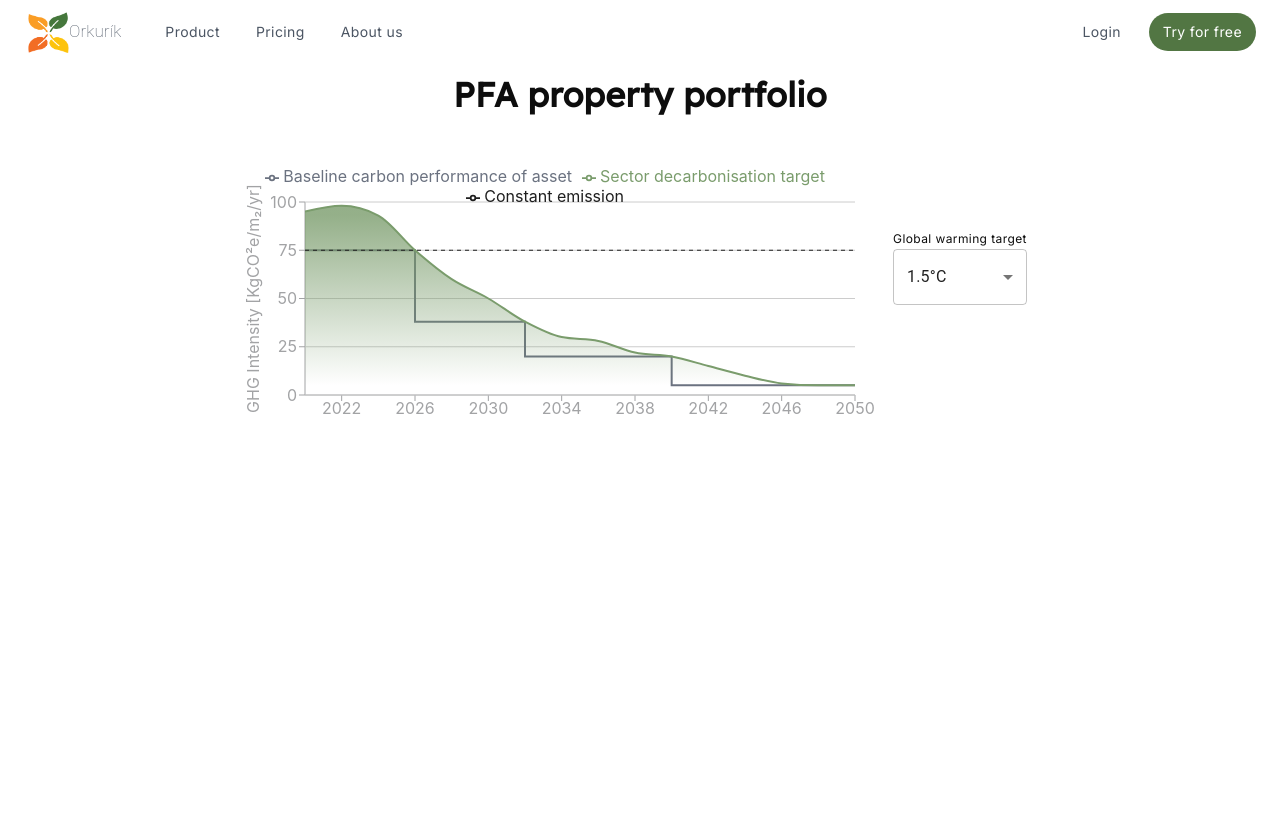
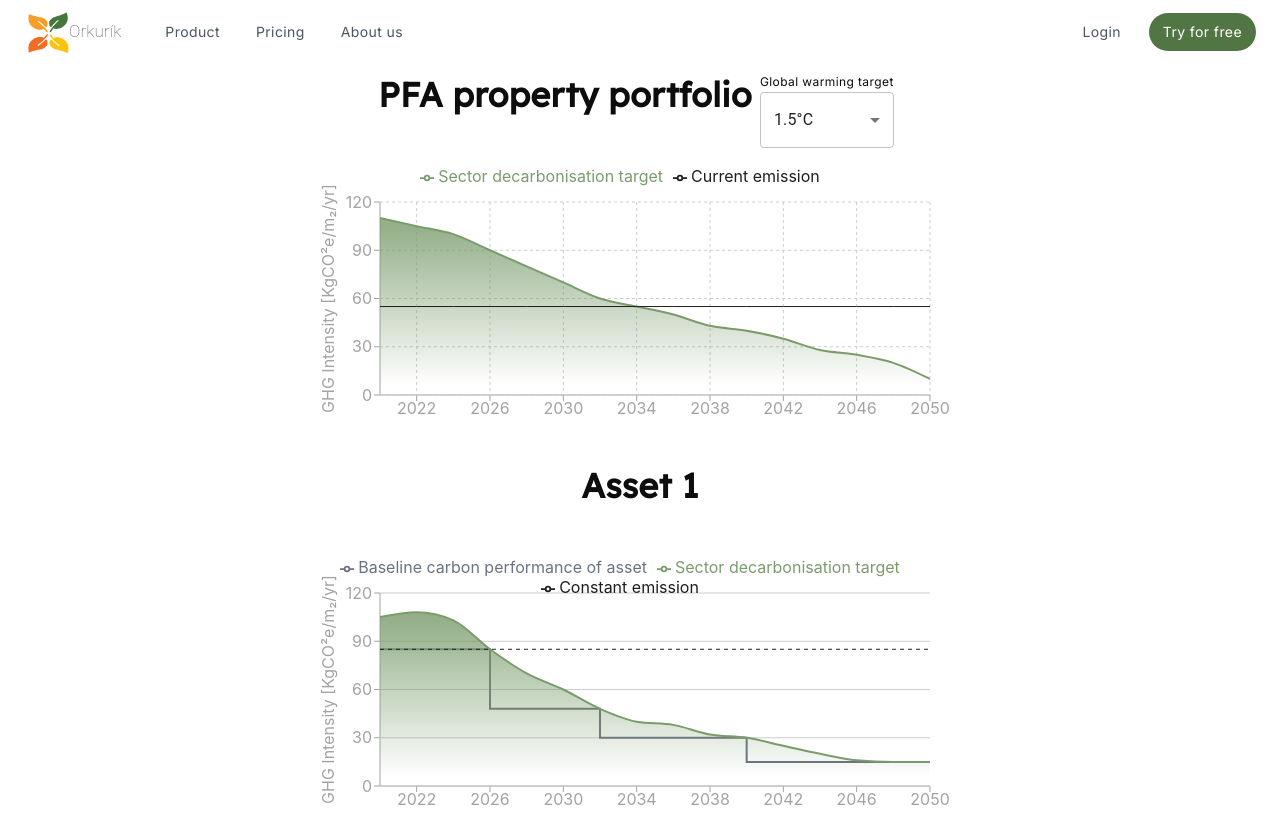
Before and after one commit to livols/Decarb, a React (Create React App) app: page /portfolio in a window 1280 px wide. Built offline with nearby package versions, Linux system fonts and the light colour scheme.

Commit message:
Added select to portfolio, to change both graphs global warming target

```diff
--- a/src/pages/portfolio.tsx
+++ b/src/pages/portfolio.tsx
@@ -1,10 +1,90 @@
 import { Graph } from "../visualisation/strandingDiagram/graph";
-import { strandingData } from "../data/dummy";
+import { OverviewGraph } from "../visualisation/portfolioDiagram/overviewGraph";
+import { overviewData, strandingData } from "../data/dummy";
+import { useState } from "react";
+import { Box, FormControl, MenuItem, Typography } from "@mui/material";
+import Select, { SelectChangeEvent } from "@mui/material/Select";
 
 export function Portfolio() {
+  const [target, setTarget] = useState("1");
+
+  const handleChange = (event: SelectChangeEvent) => {
+    setTarget(event.target.value);
+  };
+
   return (
     <div>
-      <Graph strandingData={strandingData} companyName={"PFA"} targetBox />
+      <Box
+        sx={{
+          display: "flex",
+          justifyContent: "center",
+        }}
+      >
+        <div style={{ paddingTop: "10px" }}>
+          <Typography
+            sx={{ color: "#0D0D0D", fontFamily: "Lexend", fontWeight: "bold" }}
+            variant="h4"
+          >
+            PFA property portfolio
+          </Typography>
+        </div>
+        <FormControl sx={{ m: 1, minWidth: 50 }}>
+          <Typography
+            sx={{ color: "#0D0D0D", fontFamily: "Inter" }}
+            variant="caption"
+          >
+            Global warming target
+          </Typography>
+          <Select
+            sx={{
+              borderColor: "#A2A3A5",
+              "&:hover": {
+                "&& fieldset": {
+                  border: "1px solid #7A9C6C",
+                },
+              },
+              "&.Mui-focused .MuiOutlinedInput-notchedOutline": {
+                border: "2px solid #7A9C6C",
+              },
+            }}
+            value={target}
+            onChange={handleChange}
+            displayEmpty
+            MenuProps={{
+              sx: {
+                "&& .Mui-selected": {
+                  backgroundColor: "#A4C099",
+                },
+              },
+            }}
+          >
+            <MenuItem value={"1"}>1.5°C</MenuItem>
+            <MenuItem value={"2"}>2°C</MenuItem>
+          </Select>
+        </FormControl>
+      </Box>
+      <OverviewGraph
+        strandingData={overviewData}
+        companyName={"PFA"}
+        targetBox
+        target={target}
+      />
+      <Box
+        sx={{
+          display: "flex",
+          justifyContent: "center",
+        }}
+      >
+        <div style={{ paddingTop: "40px", paddingBottom: "40px" }}>
+          <Typography
+            sx={{ color: "#0D0D0D", fontFamily: "Lexend", fontWeight: "bold" }}
+            variant="h4"
+          >
+            Asset 1
+          </Typography>
+        </div>
+      </Box>
+      <Graph strandingData={strandingData} target={target} />
     </div>
   );
 }
--- a/src/visualisation/portfolioDiagram/overviewGraph.tsx
+++ b/src/visualisation/portfolioDiagram/overviewGraph.tsx
@@ -1,4 +1,4 @@
-import { useState } from "react";
+import { useEffect, useState } from "react";
 import {
   AreaChart,
   CartesianGrid,
@@ -25,44 +25,25 @@ export const OverviewGraph = (props: {
   strandingData: StrandingObjectProps[];
   companyName: string;
   targetBox: boolean;
+  target: string;
 }) => {
-  const [target, setTarget] = useState("1");
   const [data, setData] = useState(props.strandingData);
 
   const strandingData2 = props.strandingData.map((element: any) => ({
     ...element,
     Decarbonisation: element.Decarbonisation + 10,
-    Baseline: element.Baseline + 10,
     Emission: element.Emission + 10,
   }));
 
-  const handleChange = (event: SelectChangeEvent) => {
-    setTarget(event.target.value);
-
-    if (target === "1") {
+  useEffect(() => {
+    if (props.target === "1") {
       setData(strandingData2);
     } else {
       setData(props.strandingData);
     }
-  };
+  }, [props.target]);
 
   return (
-    <div>
-      <Box
-        sx={{
-          display: "flex",
-          justifyContent: "center",
-        }}
-      >
-        <div style={{ paddingTop: "10px", paddingBottom: "40px" }}>
-          <Typography
-            sx={{ color: "#0D0D0D", fontFamily: "Lexend", fontWeight: "bold" }}
-            variant="h4"
-          >
-            {props.companyName} property portfolio
-          </Typography>
-        </div>
-      </Box>
     <Box
       sx={{
         display: "flex",
@@ -112,45 +93,6 @@ export const OverviewGraph = (props: {
           />
         </AreaChart>
       </ResponsiveContainer>
-        {props.targetBox && (
-          <div style={{ paddingTop: "65px" }}>
-            <FormControl sx={{ m: 1, minWidth: 50 }}>
-              <Typography
-                sx={{ color: "#0D0D0D", fontFamily: "Inter" }}
-                variant="caption"
-              >
-                Global warming target
-              </Typography>
-              <Select
-                sx={{
-                  borderColor: "#A2A3A5",
-                  "&:hover": {
-                    "&& fieldset": {
-                      border: "1px solid #7A9C6C",
-                    },
-                  },
-                  "&.Mui-focused .MuiOutlinedInput-notchedOutline": {
-                    border: "2px solid #7A9C6C",
-                  },
-                }}
-                value={target}
-                onChange={handleChange}
-                displayEmpty
-                MenuProps={{
-                  sx: {
-                    "&& .Mui-selected": {
-                      backgroundColor: "#A4C099",
-                    },
-                  },
-                }}
-              >
-                <MenuItem value={"1"}>1.5°C</MenuItem>
-                <MenuItem value={"2"}>2°C</MenuItem>
-              </Select>
-            </FormControl>
-          </div>
-        )}
     </Box>
-    </div>
   );
 };
--- a/src/visualisation/strandingDiagram/graph.tsx
+++ b/src/visualisation/strandingDiagram/graph.tsx
@@ -1,4 +1,4 @@
-import { useState } from "react";
+import { useEffect, useState } from "react";
 import {
   AreaChart,
   CartesianGrid,
@@ -9,11 +9,11 @@ import {
   YAxis,
   ResponsiveContainer,
 } from "recharts";
-import { FormControl, MenuItem, Typography, Box } from "@mui/material";
-import Select, { SelectChangeEvent } from "@mui/material/Select";
+import { Box } from "@mui/material";
 import "@fontsource/inter";
 import "@fontsource/lexend";
 import { CustomTooltip } from "./customTooltip";
+import { SelectChangeEvent } from "@mui/material/Select";
 
 type StrandingObjectProps = {
   Year: string;
@@ -24,10 +24,8 @@ type StrandingObjectProps = {
 
 export const Graph = (props: {
   strandingData: StrandingObjectProps[];
-  companyName: string;
-  targetBox: boolean;
+  target: string;
 }) => {
-  const [target, setTarget] = useState("1");
   const [data, setData] = useState(props.strandingData);
 
   const strandingData2 = props.strandingData.map((element: any) => ({
@@ -37,33 +35,15 @@ export const Graph = (props: {
     Emission: element.Emission + 10,
   }));
 
-  const handleChange = (event: SelectChangeEvent) => {
-    setTarget(event.target.value);
-
-    if (target === "1") {
+  useEffect(() => {
+    if (props.target === "1") {
       setData(strandingData2);
     } else {
       setData(props.strandingData);
     }
-  };
+  }, [props.target]);
 
   return (
-    <div>
-      <Box
-        sx={{
-          display: "flex",
-          justifyContent: "center",
-        }}
-      >
-        <div style={{ paddingTop: "10px", paddingBottom: "40px" }}>
-          <Typography
-            sx={{ color: "#0D0D0D", fontFamily: "Lexend", fontWeight: "bold" }}
-            variant="h4"
-          >
-            {props.companyName} property portfolio
-          </Typography>
-        </div>
-      </Box>
     <Box
       sx={{
         display: "flex",
@@ -122,45 +102,6 @@ export const Graph = (props: {
           />
         </AreaChart>
       </ResponsiveContainer>
-        {props.targetBox && (
-          <div style={{ paddingTop: "65px" }}>
-            <FormControl sx={{ m: 1, minWidth: 50 }}>
-              <Typography
-                sx={{ color: "#0D0D0D", fontFamily: "Inter" }}
-                variant="caption"
-              >
-                Global warming target
-              </Typography>
-              <Select
-                sx={{
-                  borderColor: "#A2A3A5",
-                  "&:hover": {
-                    "&& fieldset": {
-                      border: "1px solid #7A9C6C",
-                    },
-                  },
-                  "&.Mui-focused .MuiOutlinedInput-notchedOutline": {
-                    border: "2px solid #7A9C6C",
-                  },
-                }}
-                value={target}
-                onChange={handleChange}
-                displayEmpty
-                MenuProps={{
-                  sx: {
-                    "&& .Mui-selected": {
-                      backgroundColor: "#A4C099",
-                    },
-                  },
-                }}
-              >
-                <MenuItem value={"1"}>1.5°C</MenuItem>
-                <MenuItem value={"2"}>2°C</MenuItem>
-              </Select>
-            </FormControl>
-          </div>
-        )}
     </Box>
-    </div>
   );
 };
```
Lines whose indentation alone changed are shown as unchanged.
